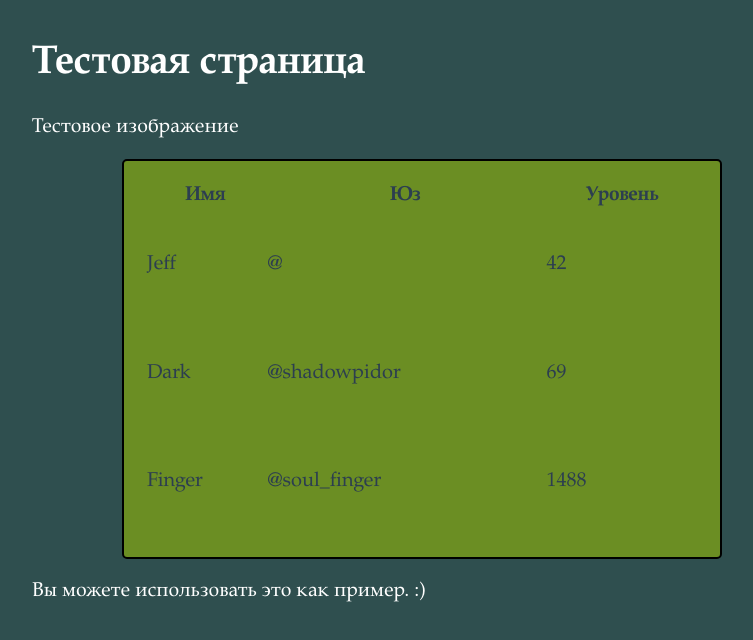
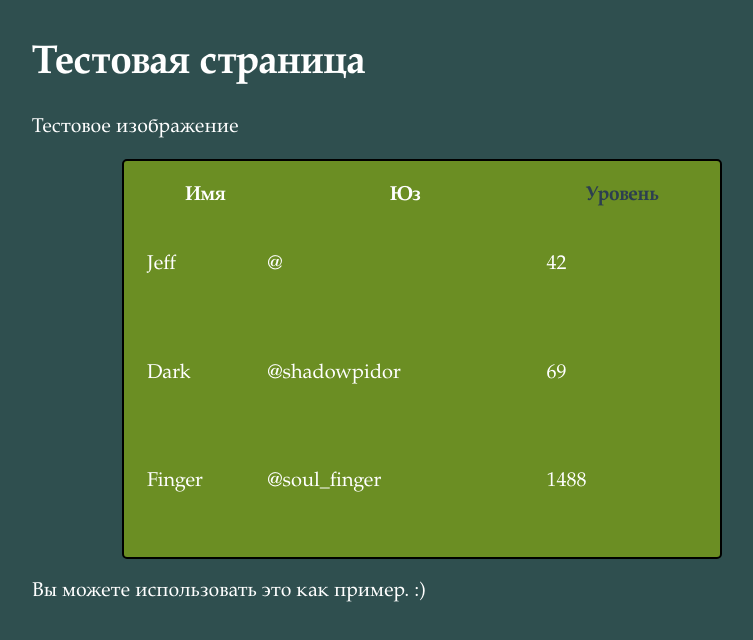
Before and after one commit to Timur566/Finger2site, a plain HTML site: page index.html in a window 1280 px wide. Shown: the whole page, without its empty margins (218-971 px from the left). Drawn offline with Linux system fonts and the light colour scheme.

Commit message:
Update index.html

```diff
--- a/index.html
+++ b/index.html
@@ -12,26 +12,26 @@
     <table id="tabl">
   <thead>
     <tr>
-      <th>Имя</th>
-      <th>Юз</th>
+      <th><font color="white">Имя</font></th>
+      <th><font color="white">Юз</font></th>
       <th>Уровень</th>
     </tr>
   </thead>
   <tbody>
     <tr>
-      <td>Jeff</td>
-      <td>@</td>
-      <td>42</td>
+      <td><font color="white">Jeff</font></td>
+      <td><font color="white">@</font></td>
+      <td><font color="white">42</font></td>
     </tr>
     <tr>
-      <td>Dark</td>
-      <td>@shadowpidor</td>
-      <td>69</td>
+      <td><font color="white">Dark</font></td>
+      <td><font color="white">@shadowpidor</font></td>
+      <td><font color="white">69</font></td>
     </tr>
     <tr>
-      <td>Finger</td>
-      <td>@soul_finger</td>
-      <td>1488</td>
+      <td><font color="white">Finger</font></td>
+      <td><font color="white">@soul_finger</font></td>
+      <td><font color="white">1488</font></td>
     </tr>
   </tbody>
 </table>
```
